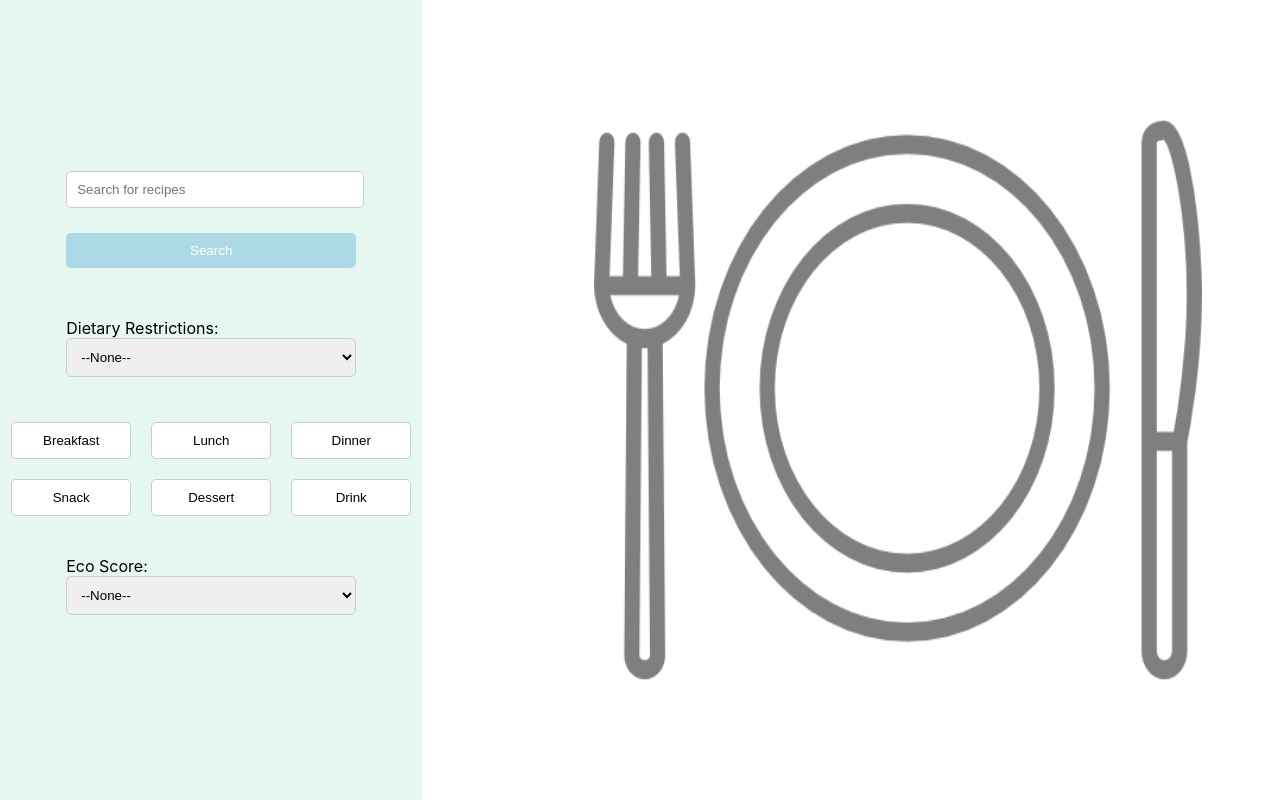
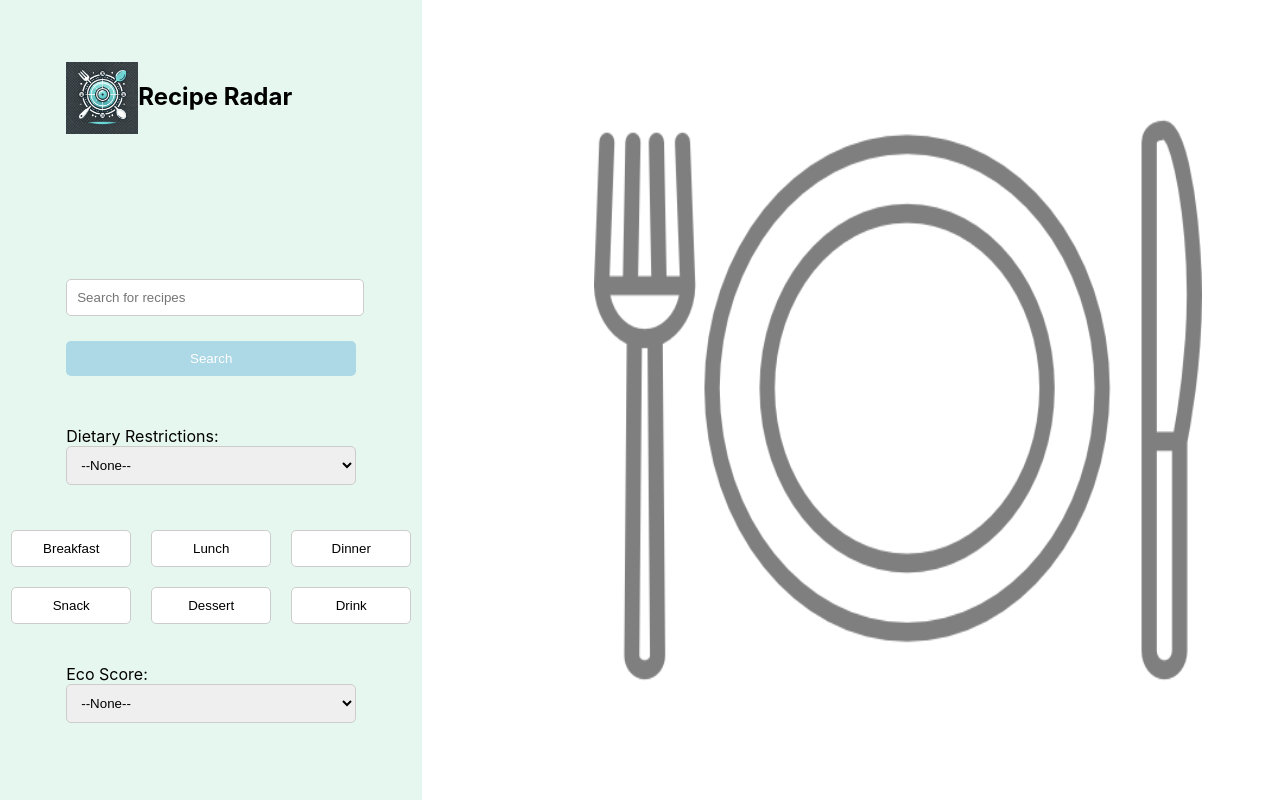
Before and after one commit to tangedy/Recipe-Radar-HackTheNorth2024, a React (Create React App) app: page / in a window 1280 px wide. Built offline with nearby package versions, Linux system fonts and the light colour scheme.

Commit message:
initial logo

```diff
--- a/src/Controls.js
+++ b/src/Controls.js
@@ -1,6 +1,6 @@
 import './styles/Controls.css'
 import React, { useState, useEffect } from 'react';
-
+import logo from './images/logo.png';
 
 
 const Controls = ({ searchQuery, setSearchQuery, handleSearch , dropDownOption,setDropDownOption, mealType, setMealType, dishType, setDishType, ecoScore, setEcoScore}) => {
@@ -47,6 +47,19 @@ const Controls = ({ searchQuery, setSearchQuery, handleSearch , dropDownOption,s
     return (
         <div className = 'Controls'>
           <div style={{width:'80%'}}>
+
+          <div className="header-container" style={{display: 'flex'}}>
+            <img
+              style={{width: '30%'}}
+              src={logo}
+              alt="Header Image"
+              className="header-image"
+            />
+            <h2 className="header-text">Recipe Radar</h2>
+          </div>
+
+          <div style={{ marginTop: '50%', width: '80%' }}/>
+
             <div className="form-group">
                 <form onSubmit={handleSearch}>
                 <div style={{width: '95%'}}>
--- a/src/RecipeList.js
+++ b/src/RecipeList.js
@@ -1,7 +1,7 @@
 import React from 'react';
 import RecipeItem from './RecipeItems.js';
 import './styles/RecipeList.css';
-import pcImage from './images/image.png';
+import pcImage from './images/placeholder.png';
 
 function RecipeList({recipes}) {
     return (
--- a/src/styles/Controls.css
+++ b/src/styles/Controls.css
@@ -58,3 +58,7 @@
     row-gap: 10px;
     width:fit-content;
 }
+
+.header-container{
+  width: 30vh;
+}
```
Also changed, not shown: src/images/logo.png (added), src/images/placeholder.png (renamed from src/images/image.png).
